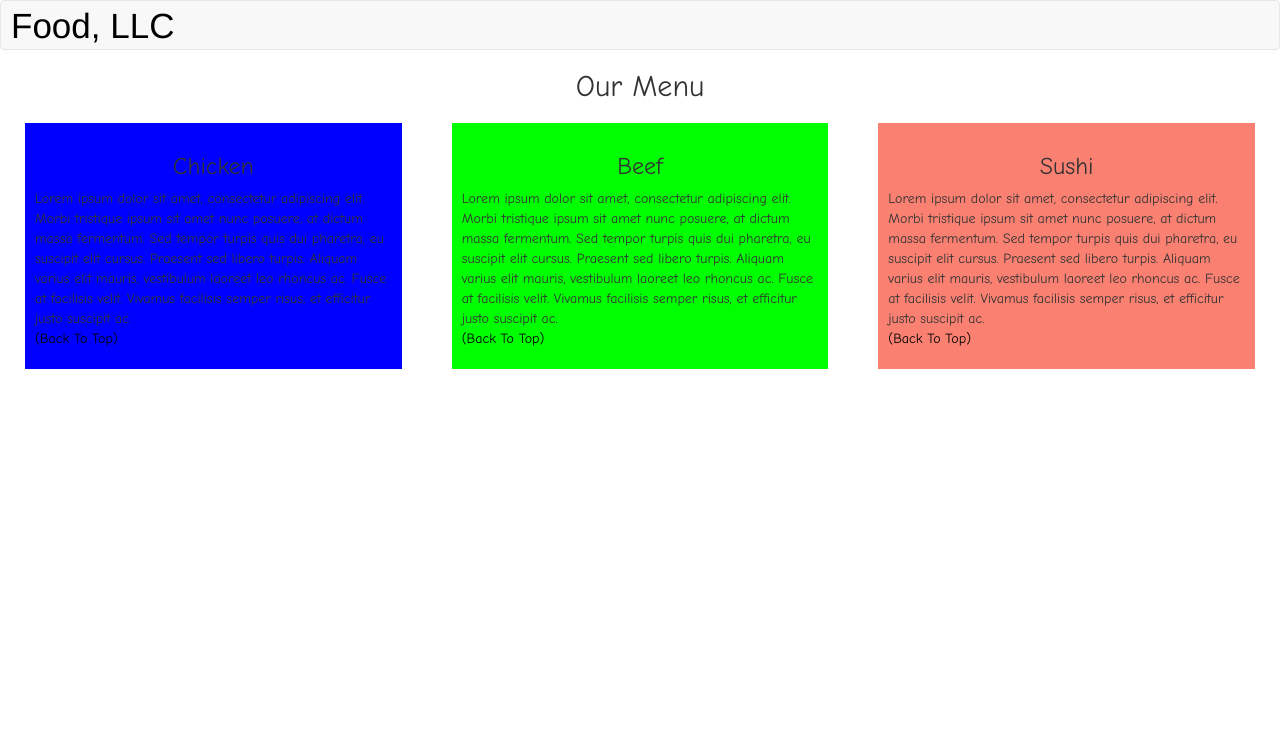
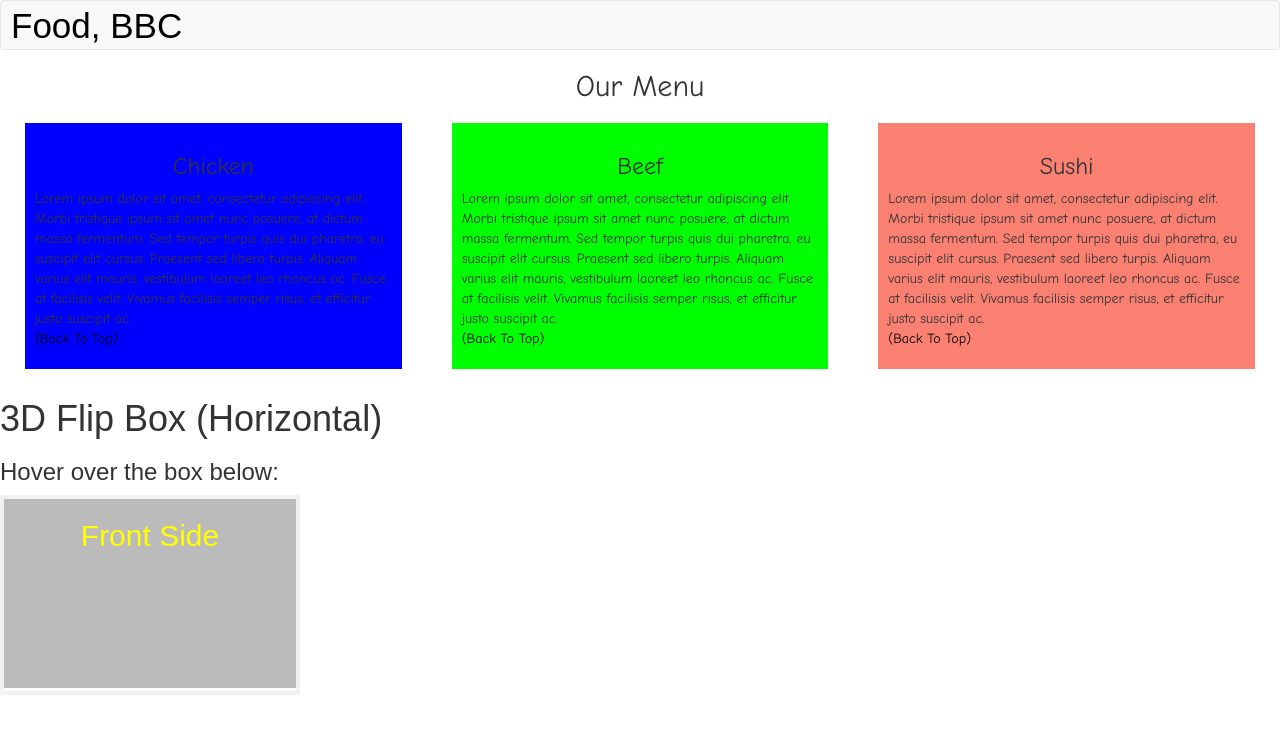
Before and after one commit to amaancoderx/module3-solution, a plain HTML site: page index.html in a window 1280 px wide. Drawn offline with Linux system fonts and the light colour scheme; a script that the page names is missing.

Commit message:
Update index.html

```diff
--- a/index.html
+++ b/index.html
@@ -23,7 +23,7 @@
       <div class="container">
         <div class="navbar-header">
           <div class="navbar-brand">
-            <a href="index.html">Food, LLC</a>
+            <a href="index.html">Food, BBC</a>
           </div>
 
           <button type="button" class="navbar-toggle collapsed" data-toggle="collapse" data-target="#collapsable-nav" aria-expanded="false">
@@ -42,7 +42,7 @@
              <a href="#section-1">Chicken</a>
            </li>
            <li>
-             <a href="#section-2">Beaf</a>
+             <a href="#section-2">wow</a>
            </li>
            <li>
              <a href="#section-3">Sushi</a>
@@ -93,6 +93,67 @@
 
       </div>
     </div>
+<style>
+body {
+  font-family: Arial, Helvetica, sans-serif;
+}
+
+.flip-box {
+  background-color: transparent;
+  width: 300px;
+  height: 200px;
+  border: 4px solid #f1f1f1;
+  perspective: 1000px;
+}
+
+.flip-box-inner {
+  position: relative;
+  width: 100%;
+  height: 100%;
+  text-align: center;
+  transition: transform 0.7s;
+  transform-style: preserve-3d;
+}
+
+.flip-box:hover .flip-box-inner {
+  transform: rotateY(180deg);
+}
+
+.flip-box-front, .flip-box-back {
+  position: absolute;
+  width: 100%;
+  height: 98%;
+  -webkit-backface-visibility: hidden;
+  backface-visibility: hidden;
+}
+
+.flip-box-front {
+  background-color: #bbb;
+  color: yellow;
+}
+
+.flip-box-back {
+  background-color: dodgerblue;
+  color: white;
+  transform: rotateY(180deg);
+}
+</style>
+</head>
+<body>
+
+<h1>3D Flip Box (Horizontal)</h1>
+<h3>Hover over the box below:</h3>
+
+<div class="flip-box">
+  <div class="flip-box-inner">
+    <div class="flip-box-front">
+      <h2>Front Side</h2>
+    </div>
+    <div class="flip-box-back">
+      <h2>Back Side</h2>
+    </div>
+  </div>
+</div>
 
   <!-- jQuery (Bootstrap JS plugins depend on it) -->
   <script src="js/jquery-1.11.3.min.js"></script>
```
